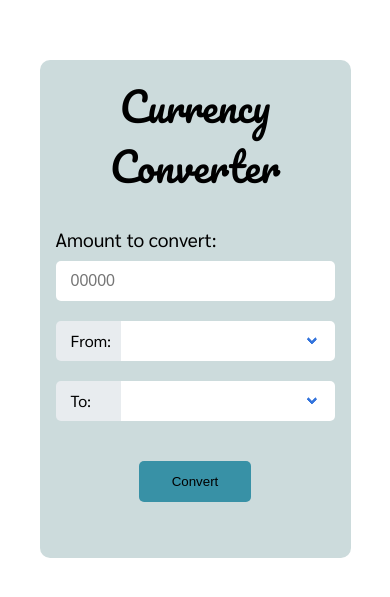
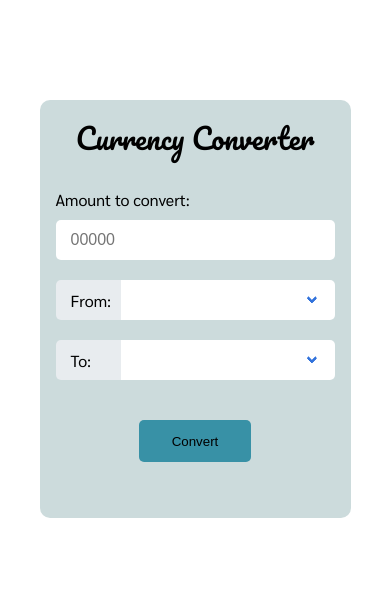
Before and after one commit to toluagboola/currency-converter, a plain HTML site: page index.html in a window 390 px wide. Shown: the part 113-710 px from the top of the page. Drawn offline with Linux system fonts and the light colour scheme; no server answers.

Commit message:
Update responsive styles

```diff
--- a/styles.css
+++ b/styles.css
@@ -162,11 +162,20 @@ button:hover {
   }
 
   h1 {
-    font-size: 2.5em;
+    font-size: 1.8em;
     line-height: 1.5;
+  }
+
+  .top-label {
+    font-size: 1em;
   }
 
   .label {
     width: 80px;
+    font-size: 1em;
+  }
+
+  .output {
+    font-size: 1.1em;
   }
 }
```
